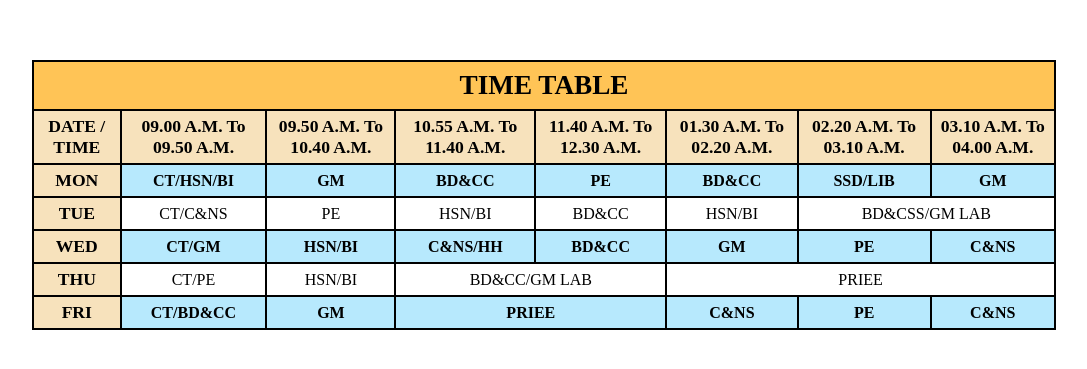
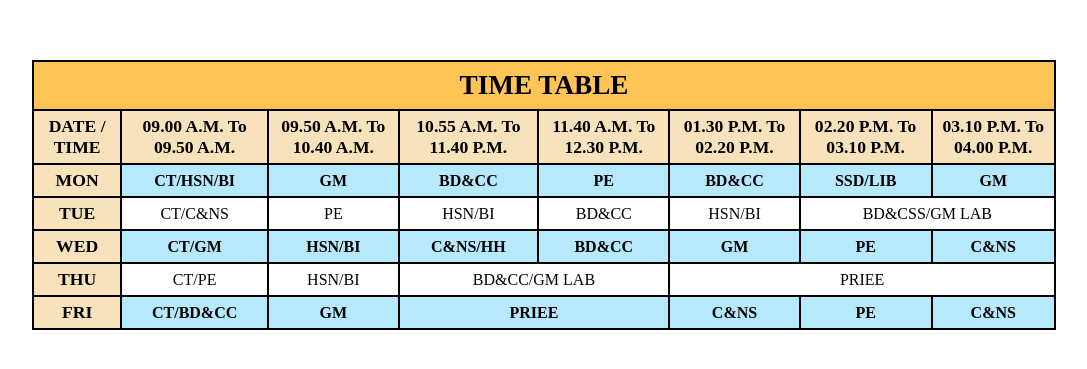
Before and after one commit to mdkdinesh2503/table, a plain HTML site: page index.html in a window 1280 px wide. Shown: the part 213-582 px from the top of the page, without its empty margins (104-1191 px from the left). Drawn offline with Linux system fonts and the light colour scheme.

Commit message:
Update index.html

```diff
--- a/index.html
+++ b/index.html
@@ -16,11 +16,11 @@
             <th>DATE / TIME</th>
             <th>09.00 A.M. To 09.50 A.M.</th>
             <th>09.50 A.M. To 10.40 A.M.</th>
-            <th>10.55 A.M. To 11.40 A.M.</th>
-            <th>11.40 A.M. To 12.30 A.M.</th>
-            <th>01.30 A.M. To 02.20 A.M.</th>
-            <th>02.20 A.M. To 03.10 A.M.</th>
-            <th>03.10 A.M. To 04.00 A.M.</th>
+            <th>10.55 A.M. To 11.40 P.M.</th>
+            <th>11.40 A.M. To 12.30 P.M.</th>
+            <th>01.30 P.M. To 02.20 P.M.</th>
+            <th>02.20 P.M. To 03.10 P.M.</th>
+            <th>03.10 P.M. To 04.00 P.M.</th>
         </tr>
         <tr class="clr1">
             <th class="size">MON</th>
```
